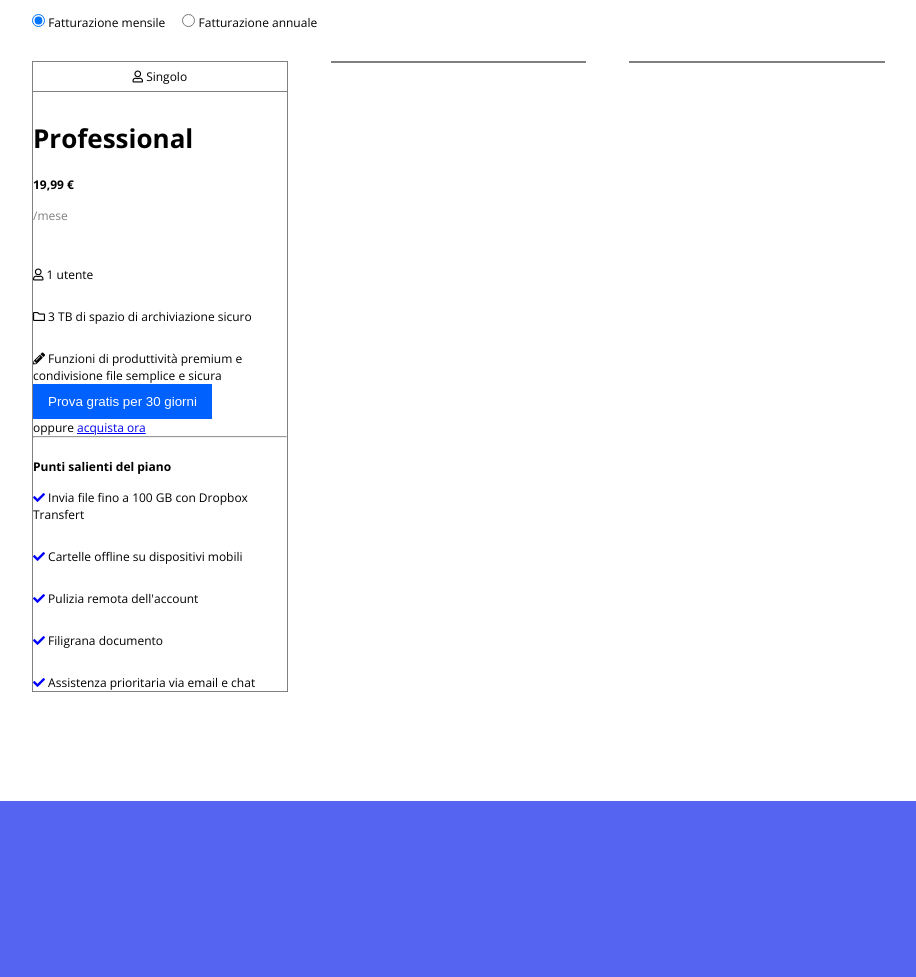
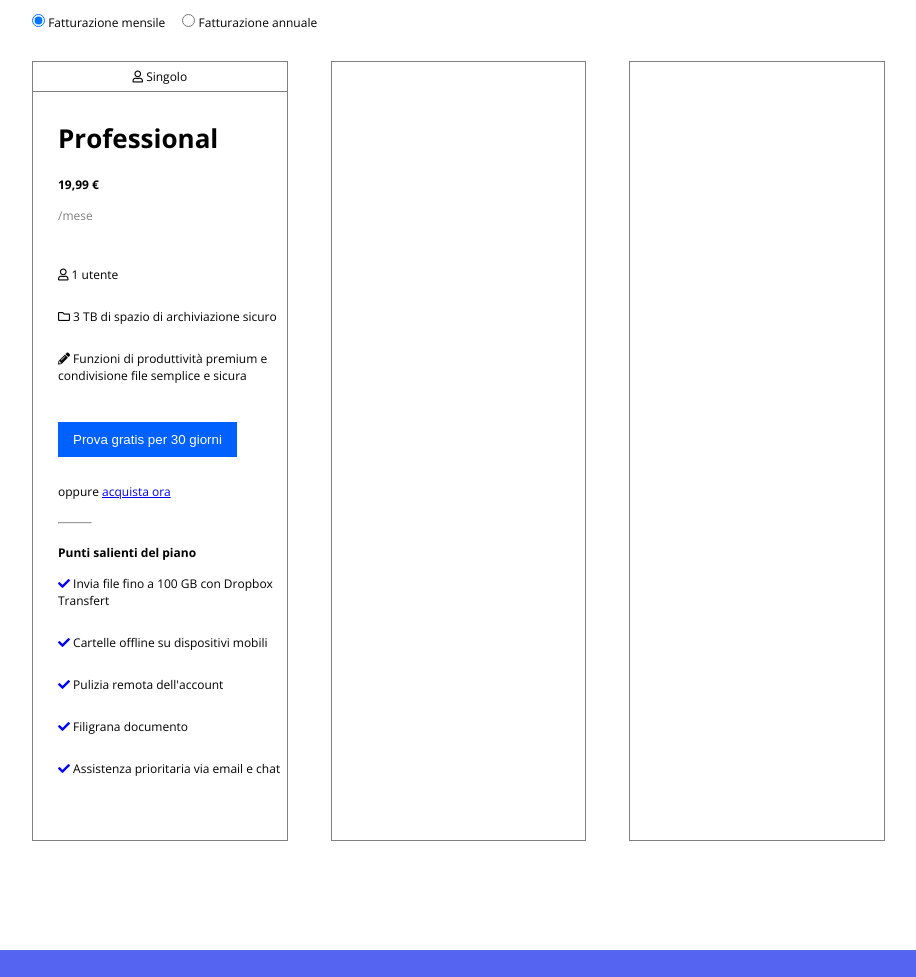
Before and after one commit to airowl/htmlcss-dropbox, a plain HTML site: page index.html in a window 1280 px wide. Shown: the part 820-1797 px from the top of the page, without its empty margins (160-1076 px from the left). Drawn offline with nearby package versions, Linux system fonts and the light colour scheme.

Commit message:
add padding e margin sulla plan

```diff
--- a/css/style.css
+++ b/css/style.css
@@ -179,6 +179,7 @@
 section.prices .plans .plan{
     float: left;
     width: calc(100% / 3 - 4.3rem);
+    height: 78rem;
     margin-top: 3rem;
     border: 1px solid grey;
 }
@@ -195,6 +196,7 @@
 
 section.prices .plans .plan .plan-contents{
     margin-top: 2.8rem;
+    padding-left: 2.5rem;
 }
 
 section.prices .plans .plan .plan-contents p.p-bold{
@@ -208,6 +210,20 @@
 
 section.prices .plans .plan .plan-contents .plan-features div:nth-child(2){
     margin: 2.5rem 0;
+}
+
+section.prices .plans .plan .plan-contents .plan-cta{
+    margin-top: 3.8rem;
+}
+
+section.prices .plans .plan .plan-contents .plan-cta .plan-cta-link{
+    margin-top: 2.6rem;
+    margin-bottom: 2.2rem;
+}
+
+section.prices .plans .plan .plan-contents .plan-cta hr{
+    width: 15%;
+    color: lightgrey;
 }
 
 section.prices .plans .plan .plan-contents nav ul{
--- a/index.html
+++ b/index.html
@@ -90,7 +90,7 @@
                             </div>
                             <div class="plan-cta">
                                 <button class="btn">Prova gratis per 30 giorni</button>
-                                <div>oppure <a href="#">acquista ora</a></div>
+                                <div class="plan-cta-link">oppure <a href="#">acquista ora</a></div>
                                 <hr>
                             </div>
                             <nav>
```
